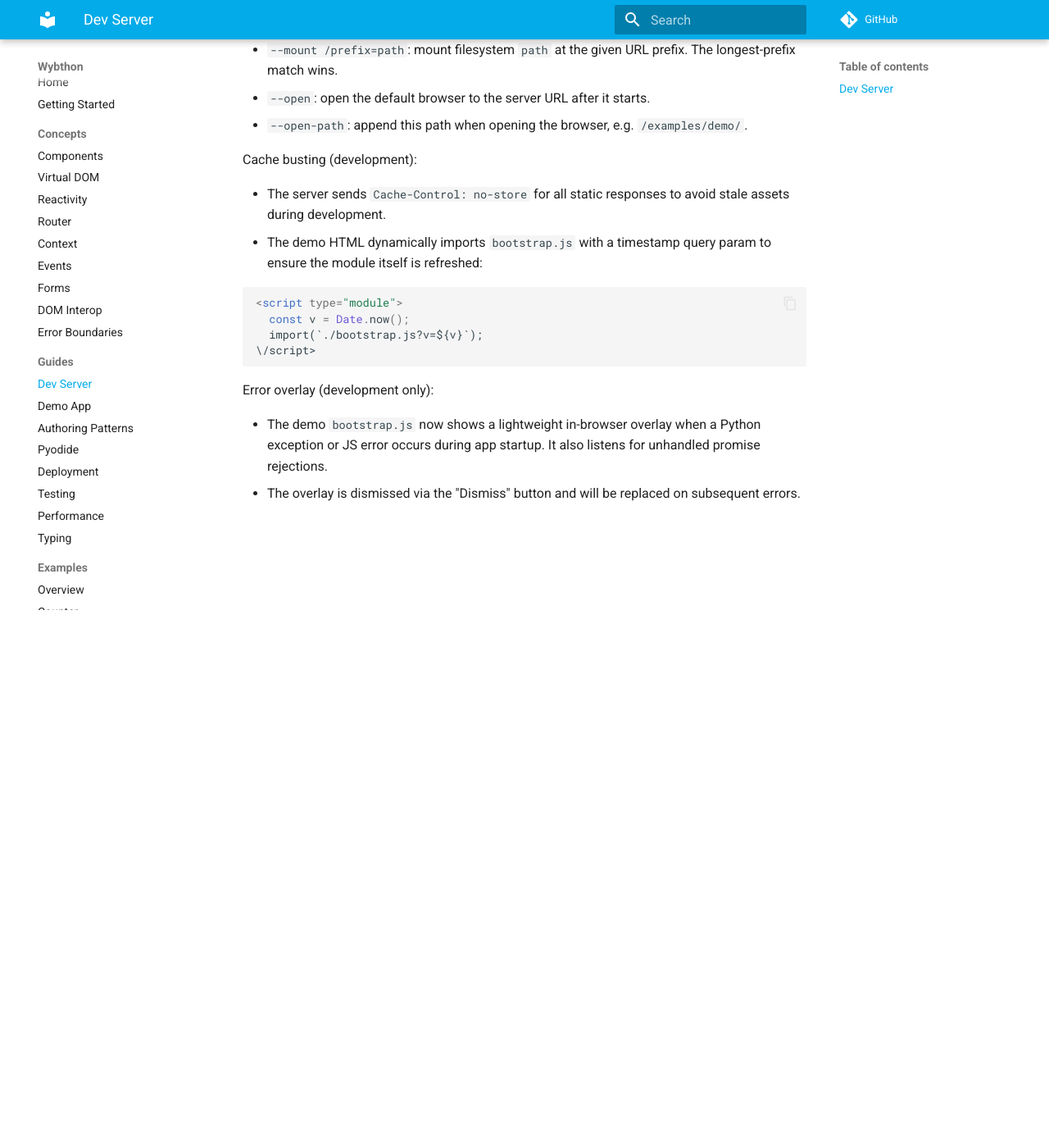
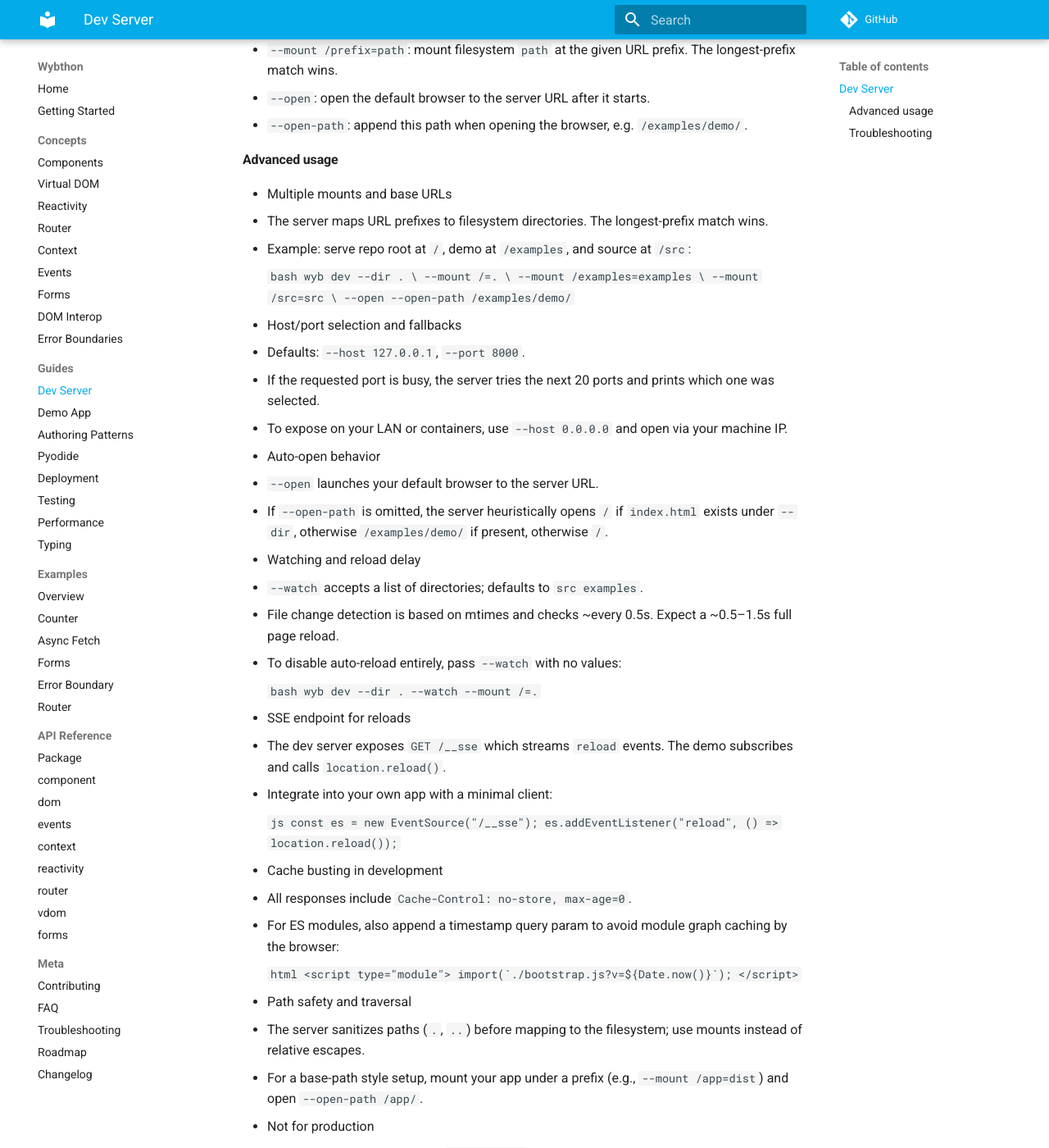
Before and after one commit to wybthon/wybthon, an MkDocs documentation site: the page built from docs/guides/dev-server.md, in a window 1280 px wide and 1400 px high, scrolled down 632 px. Shown: the whole window at 82% size. Built offline with MkDocs 1.6.1 and Material for MkDocs 9.7.7, drawn with Linux system fonts in a browser that asks for light colours; comment, search, counter and statistics services are not loaded; before the commit the page ends 1311 px from its top, so only the background shows below that; some of the changed text lies outside the part shown.

Commit message:
docs(mkdocs): add advanced usage and troubleshooting to dev server guide

````diff
--- a/docs/guides/dev-server.md
+++ b/docs/guides/dev-server.md
@@ -23,6 +23,91 @@
 - `--open`: open the default browser to the server URL after it starts.
 - `--open-path`: append this path when opening the browser, e.g. `/examples/demo/`.
 
+#### Advanced usage
+
+- Multiple mounts and base URLs
+  - The server maps URL prefixes to filesystem directories. The longest-prefix match wins.
+  - Example: serve repo root at `/`, demo at `/examples`, and source at `/src`:
+
+    ```bash
+    wyb dev --dir . \
+      --mount /=. \
+      --mount /examples=examples \
+      --mount /src=src \
+      --open --open-path /examples/demo/
+    ```
+
+- Host/port selection and fallbacks
+  - Defaults: `--host 127.0.0.1`, `--port 8000`.
+  - If the requested port is busy, the server tries the next 20 ports and prints which one was selected.
+  - To expose on your LAN or containers, use `--host 0.0.0.0` and open via your machine IP.
+
+- Auto-open behavior
+  - `--open` launches your default browser to the server URL.
+  - If `--open-path` is omitted, the server heuristically opens `/` if `index.html` exists under `--dir`, otherwise `/examples/demo/` if present, otherwise `/`.
+
+- Watching and reload delay
+  - `--watch` accepts a list of directories; defaults to `src examples`.
+  - File change detection is based on mtimes and checks ~every 0.5s. Expect a ~0.5–1.5s full page reload.
+  - To disable auto-reload entirely, pass `--watch` with no values:
+
+    ```bash
+    wyb dev --dir . --watch --mount /=.
+    ```
+
+- SSE endpoint for reloads
+  - The dev server exposes `GET /__sse` which streams `reload` events. The demo subscribes and calls `location.reload()`.
+  - Integrate into your own app with a minimal client:
+
+    ```js
+    const es = new EventSource("/__sse");
+    es.addEventListener("reload", () => location.reload());
+    ```
+
+- Cache busting in development
+  - All responses include `Cache-Control: no-store, max-age=0`.
+  - For ES modules, also append a timestamp query param to avoid module graph caching by the browser:
+
+    ```html
+    <script type="module">
+      import(`./bootstrap.js?v=${Date.now()}`);
+    </script>
+    ```
+
+- Path safety and traversal
+  - The server sanitizes paths (`.`, `..`) before mapping to the filesystem; use mounts instead of relative escapes.
+  - For a base-path style setup, mount your app under a prefix (e.g., `--mount /app=dist`) and open `--open-path /app/`.
+
+- Not for production
+  - This server is built on Python's `http.server` and is intended for development only.
+
+#### Troubleshooting
+
+- Auto-reload not firing
+  - Confirm the dev server is running and `GET /__sse` shows an open EventSource connection in your browser's Network panel.
+  - Ensure your changed files live under the `--watch` directories; add or adjust entries accordingly.
+  - Behind proxies: make sure `/__sse` is passed through unbuffered (e.g., Nginx `proxy_buffering off;` and `X-Accel-Buffering: no`).
+
+- Stale assets
+  - Verify `Cache-Control: no-store` on responses. For modules, include a `?v=${Date.now()}` cache-buster as shown above.
+
+- Port is already in use
+  - The server will pick the next free port and print a notice. If you need the exact port, stop the conflicting process.
+  - macOS example: `lsof -i :8000` then `kill -9 <PID>`.
+
+- Browser did not open
+  - `--open` relies on the system default browser; some headless or remote setups may block it.
+  - Provide an explicit `--open-path` or copy the printed URL into your browser manually.
+
+- Mounts not serving as expected
+  - Prefixes must start with `/` (added automatically if omitted). Paths are resolved relative to `--dir` when not absolute.
+  - When multiple mounts could match, the longest URL prefix wins. Check the startup "Mounts:" list to verify mapping.
+
+- Exposing on the network
+  - Use `--host 0.0.0.0` and ensure firewalls allow inbound traffic to the selected port.
+
+See also: the general troubleshooting page under Meta → Troubleshooting.
+
 Cache busting (development):
 
 - The server sends `Cache-Control: no-store` for all static responses to avoid stale assets during development.
````
